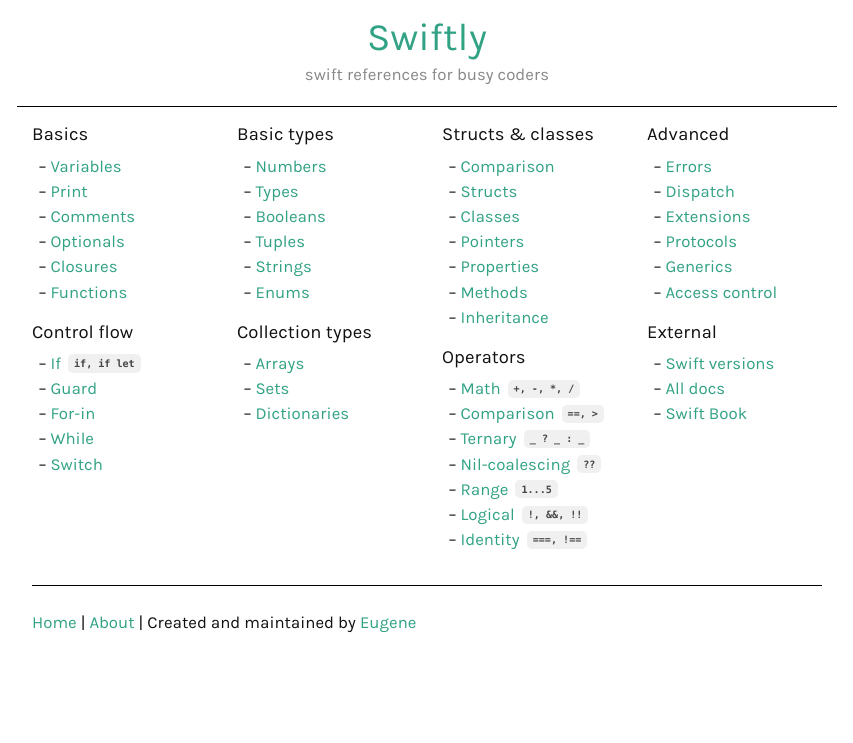
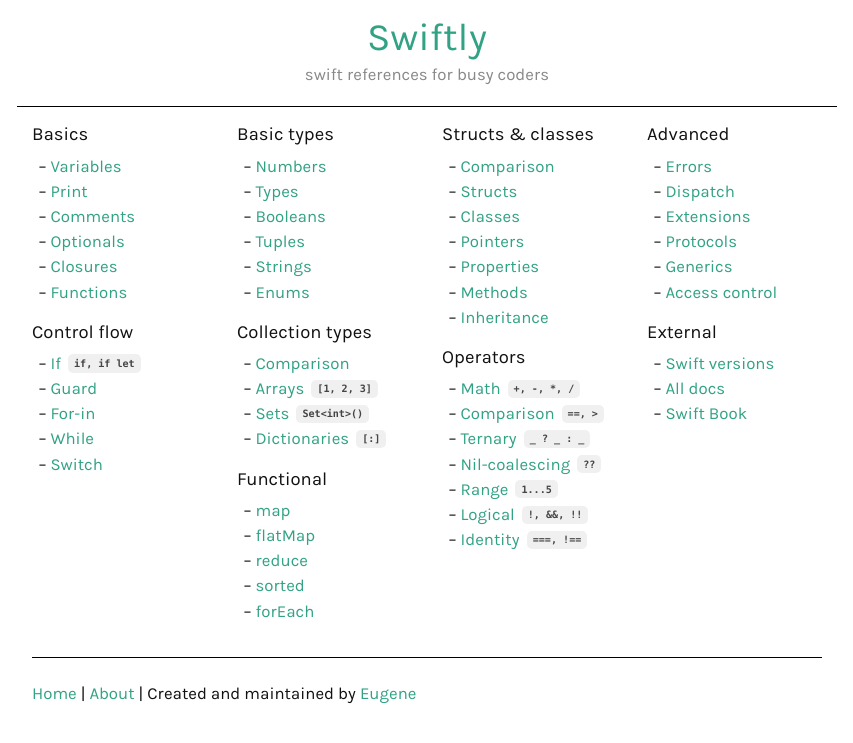
Before and after one commit to ebelinski/swiftly, a Jekyll site: the page built from index.md, in a window 1280 px wide. Shown: the top 743 px of the page, without its empty margins (213-1066 px from the left). Built offline with Jekyll 4.4.1, drawn with Linux system fonts in a browser that asks for light colours.

Commit message:
added functional section

```diff
--- a/index.md
+++ b/index.md
@@ -35,9 +35,18 @@ layout: default
 
 #### Collection types
 
-* [Arrays](/arrays)
-* [Sets](/sets)
-* [Dictionaries](/dictionaries)
+* [Comparison](/collection-types-comparison)
+* [Arrays](/arrays) `[1, 2, 3]`
+* [Sets](/sets) `Set<int>()`
+* [Dictionaries](/dictionaries) `[:]`
+
+#### Functional
+
+* [map](/map)
+* [flatMap](/flatmap)
+* [reduce](/reduce)
+* [sorted](/sorted)
+* [forEach](/foreach)
 
 {% include closecol.html %}{% include opencol.html size=3 %}
 
```
